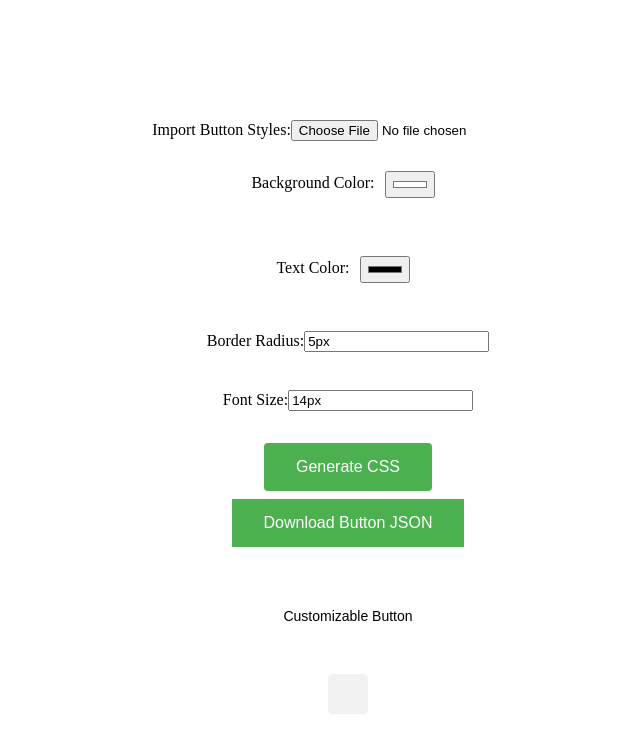
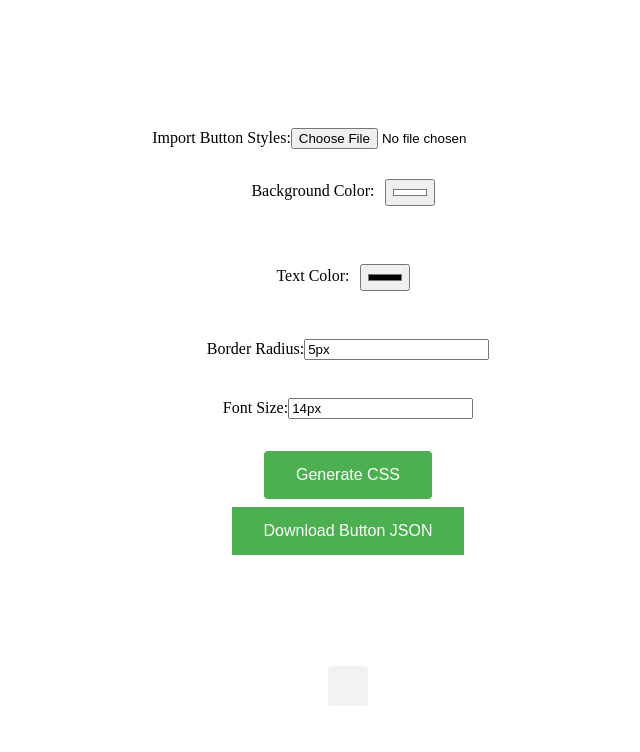
Before and after one commit to natey37/custom-button-builder, a React (Create React App) app: page / in a window 1280 px wide. Shown: the top 752 px of the page, without its empty margins (292-932 px from the left). Built offline with nearby package versions, Linux system fonts and the light colour scheme.

Commit message:
Create button component to display users button

```diff
--- a/src/components/CustomButton.tsx
+++ b/src/components/CustomButton.tsx
@@ -1,18 +1,62 @@
 import React from 'react';
+import { TextAlign } from '../enums';
 
 interface Props {
+    content: string;
     backgroundColor: string;
-    textColor: string;
+    borderWidth: string;
+    borderStyle: string;
+    borderColor: string;
     borderRadius: string;
+    color: string;
     fontSize: string;
+    padding: string;
+    textAlign: TextAlign;
+    textDecoration: string;
+    width: string;
+    height: string;
+    boxShadow: string;
+    transition: string;
 }
 
 const CustomButton: React.FC<Props> = (props) => {
-    const { backgroundColor, textColor, borderRadius, fontSize } = props;
+    const {
+        content,
+        backgroundColor,
+        borderWidth,
+        borderStyle,
+        borderColor,
+        borderRadius,
+        color,
+        fontSize,
+        padding,
+        textAlign,
+        textDecoration,
+        width,
+        height,
+        boxShadow,
+        transition
+    } = props;
 
     return (
-        <button style={{ backgroundColor: backgroundColor, color: textColor, borderRadius: borderRadius, fontSize: fontSize}}>
-            Customizable Button
+        <button
+            style={{
+                backgroundColor: backgroundColor,
+                borderWidth: borderWidth,
+                borderStyle: borderStyle,
+                borderColor: borderColor,
+                color: color,
+                borderRadius: borderRadius,
+                fontSize: fontSize,
+                padding: padding,
+                textAlign: textAlign,
+                textDecoration: textDecoration,
+                width: width,
+                height: height,
+                boxShadow: boxShadow,
+                transition: transition
+            }}>
+            {content}
         </button>
     );
 };
--- /dev/null
+++ b/src/enums.ts
@@ -0,0 +1,5 @@
+export enum TextAlign {
+    Left = 'left',
+    Center = 'center',
+    Right = 'right'
+}
```
